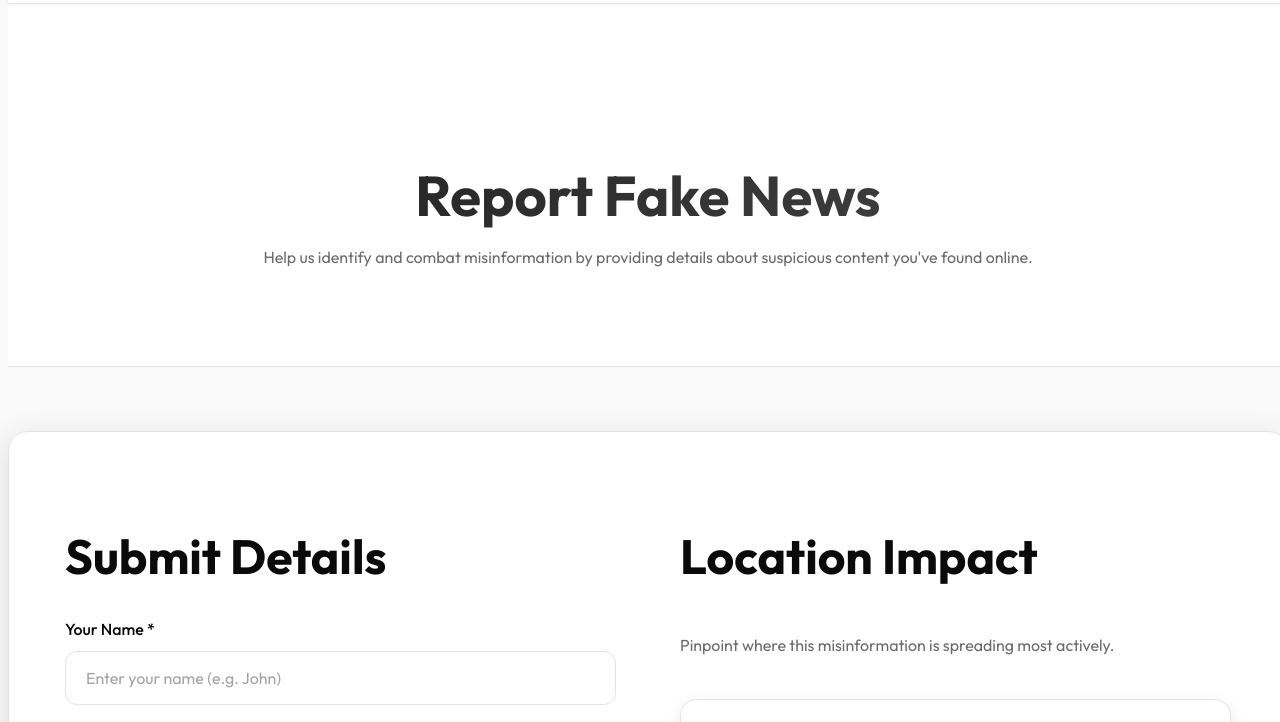
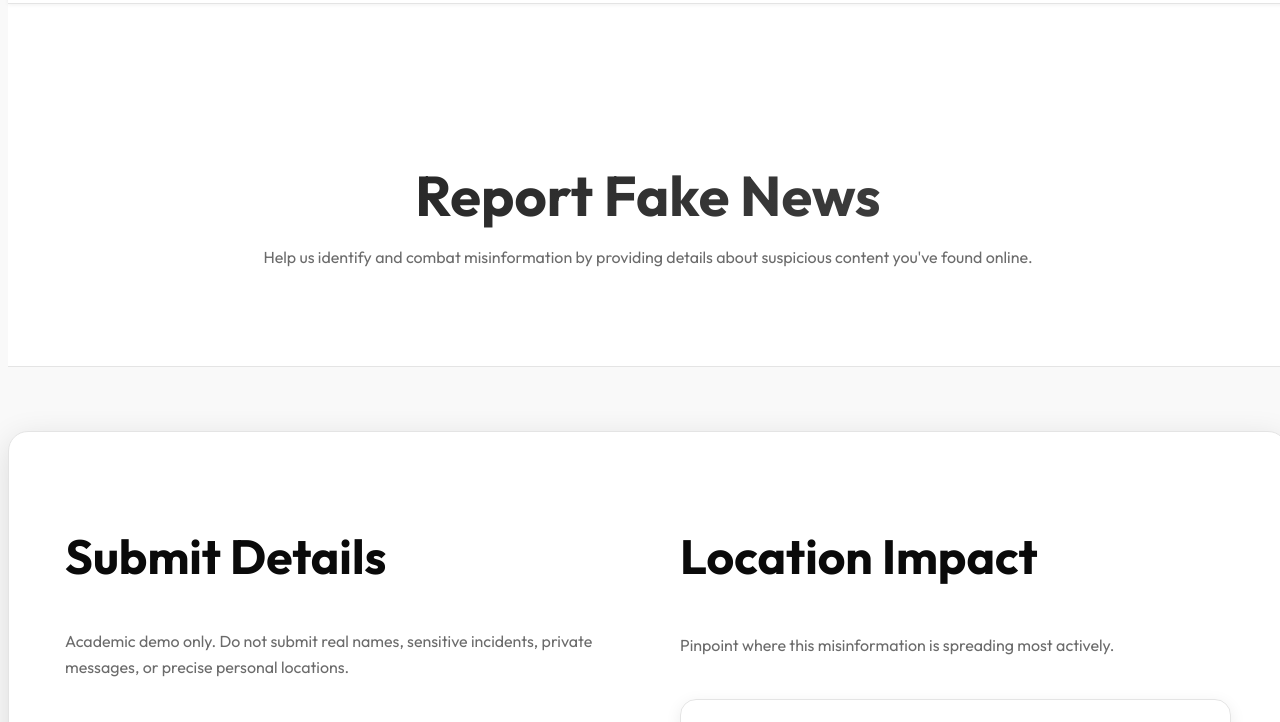
Before and after one commit to Baswaraj-Mundkar/DrishtiX, a website: page report.html in a window 1280 px wide. Shown: the part 76-798 px from the top of the page. Drawn offline with nearby package versions, Linux system fonts and the light colour scheme.

Commit message:
Add privacy warning to demo report form

```diff
--- a/report.html
+++ b/report.html
@@ -79,6 +79,7 @@
             <!-- Left Side: Form -->
             <div class="report-form-section">
                 <h2 data-i18n="form_h2">Submit Details</h2>
+                <p role="note" style="margin: 0.75rem 0 1.25rem; color: var(--text-muted);">Academic demo only. Do not submit real names, sensitive incidents, private messages, or precise personal locations.</p>
                 <form id="report-form">
 
                     <div class="form-group">
```
